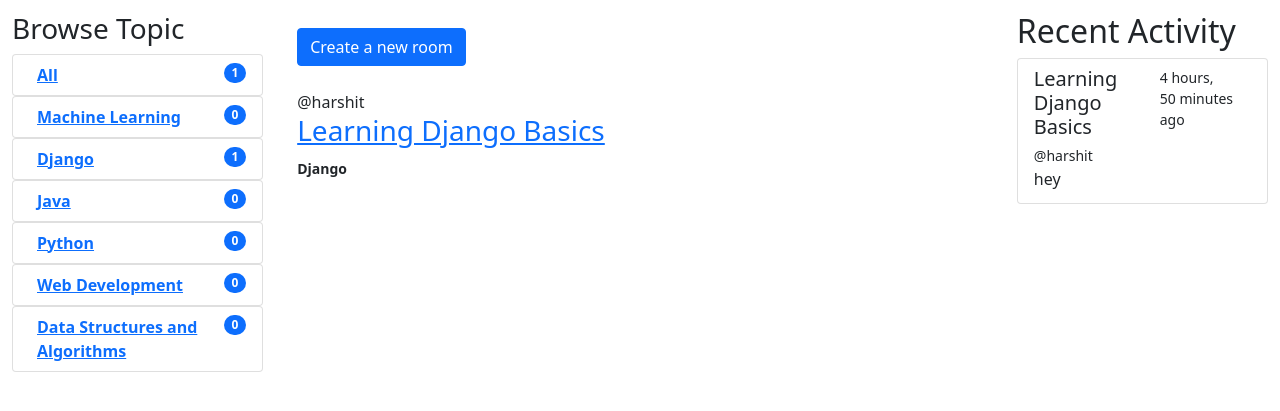
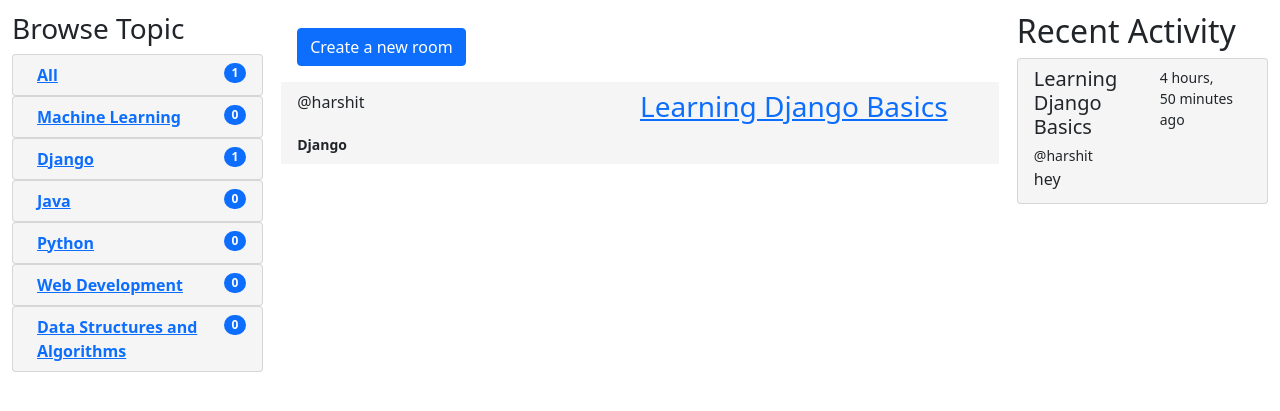
Before and after one commit to Harshit-2000/StudyRoom, a Django app: page / in a window 1280 px wide. Shown: the part 86-497 px from the top of the page. Run offline with Django 3.2, Linux system fonts and the light colour scheme; data comes from the database, SQL or seed files in the repository; both versions use the stored data as it was after the commit.

Commit message:
changed styling

```diff
--- a/base/templates/base/delete.html
+++ b/base/templates/base/delete.html
@@ -6,8 +6,8 @@
         <form method="POST" class="form-control">
             {% csrf_token %}
             <p>Are you sure you want to delete "{{ obj }}" </p>
-            <a href="{{ request.META.HTTP_REFERER }}"> Go Back </a>
-            <input type="submit" value="Confirm">
+            <a class="btn btn-secondary" href="{{ request.META.HTTP_REFERER }}"> Go Back </a>
+            <input type="submit" value="Confirm" class="btn btn-danger">
         </form>
     </div>
 </div>
--- a/base/templates/base/home.html
+++ b/base/templates/base/home.html
@@ -24,24 +24,31 @@
 
                 <li class="list-group-item">
 
-                    <span>
-                        @{{ room.host }}
+                    <div>
 
-                        {% if request.user == room.host or request.user.is_superuser %}
+                        <div class="left">
+                            @{{ room.host }}
+                        </div>
+                        <div class="right">
+                            {% if request.user == room.host or request.user.is_superuser %}
 
-                        <a href="{% url 'update-room' room.id %}">Update</a>
-                        <a href="{% url 'delete-room' room.id %}">Delete</a>
+                            <a href="{% url 'update-room' room.id %}"><img
+                                    src="https://img.icons8.com/material-outlined/24/000000/edit--v1.png" /></a>
+                            <a href="{% url 'delete-room' room.id %}"><img
+                                    src="https://img.icons8.com/material-outlined/24/000000/delete-sign.png" /></a>
 
-                        {% endif %}
+                            {% endif %}
+                        </div>
+                    </div>
 
+                    <div>
                         <h3>
                             <a href="{% url 'room' room.id %}">
                                 {{room.name}}
                             </a>
                         </h3>
-                        <b><small>{{ room.topic.name }}</small></b>
-                    </span>
-
+                    </div>
+                    <b><small>{{ room.topic.name }}</small></b>
                 </li>
                 {% endfor %}
             </ul>
--- /dev/null
+++ b/static/css/style.css
@@ -0,0 +1,58 @@
+/*
+body{
+    background-color: #2b3a58;
+} */
+
+.navbar{
+    background-color: whitesmoke;
+}
+
+.left {
+    float: left;
+    width: 50%;
+}
+.right {
+    float: right;
+    width: 50%;
+    text-align: end;
+}
+
+
+.home-container {
+    display: grid;
+    grid-template-columns: 1fr 3fr 1fr;
+    padding: 12px;
+}
+
+.btn {
+    margin: 16px;
+}
+
+.main-home {
+    padding-left: 18px;
+    padding-right: 18px;
+}
+
+
+
+.center {
+    justify-content: center;
+    background-color: whitesmoke;
+    margin: 32px;
+    padding: 12px;
+}
+
+
+.list-group-item{
+    background-color: whitesmoke;
+}
+
+.room-container {
+    margin: 12px;
+    display: grid;
+    grid-template-columns: 3fr 1fr;
+}
+
+.message-box {
+    margin: 20px;
+}
--- a/templates/base.html
+++ b/templates/base.html
@@ -1,3 +1,5 @@
+{% load static %}
+
 <!DOCTYPE html>
 <html lang="en">
 
@@ -7,37 +9,12 @@
     <meta name="viewport" content="width=device-width, initial-scale=1.0">
     <link href="https://cdn.jsdelivr.net/npm/bootstrap@5.1.3/dist/css/bootstrap.min.css" rel="stylesheet"
         integrity="sha384-1BmE4kWBq78iYhFldvKuhfTAU6auU8tT94WrHftjDbrCEXSU1oBoqyl2QvZ6jIW3" crossorigin="anonymous">
+
+    <link rel="stylesheet" href="{% static 'css/style.css' %}">
     <title>StudyRoom</title>
 </head>
 
 <body>
-
-    <style>
-        .home-container {
-            display: grid;
-            grid-template-columns: 1fr 3fr 1fr;
-            padding: 12px;
-        }
-
-        .btn {
-            margin: 16px;
-        }
-
-        .main-home {
-            padding-left: 18px;
-            padding-right: 18px;
-        }
-
-
-
-        .center {
-
-            justify-content: center;
-            border: 1.5px solid black;
-            margin: 32px;
-            padding: 12px;
-        }
-    </style>
 
     {% include 'navbar.html' %}
 
--- a/templates/navbar.html
+++ b/templates/navbar.html
@@ -1,4 +1,4 @@
-<nav class="navbar navbar-light bg-light">
+<nav class="navbar navbar-light">
     <div class="container-fluid">
         <a class="navbar-brand" href="{% url 'home' %}">StudyRoom</a>
         {% if request.user.is_authenticated %}
```
Also changed, not shown: StudyBud/settings.py (+7 -2 lines), base/templates/base/room.html (+11 -19 lines), db.sqlite3.
